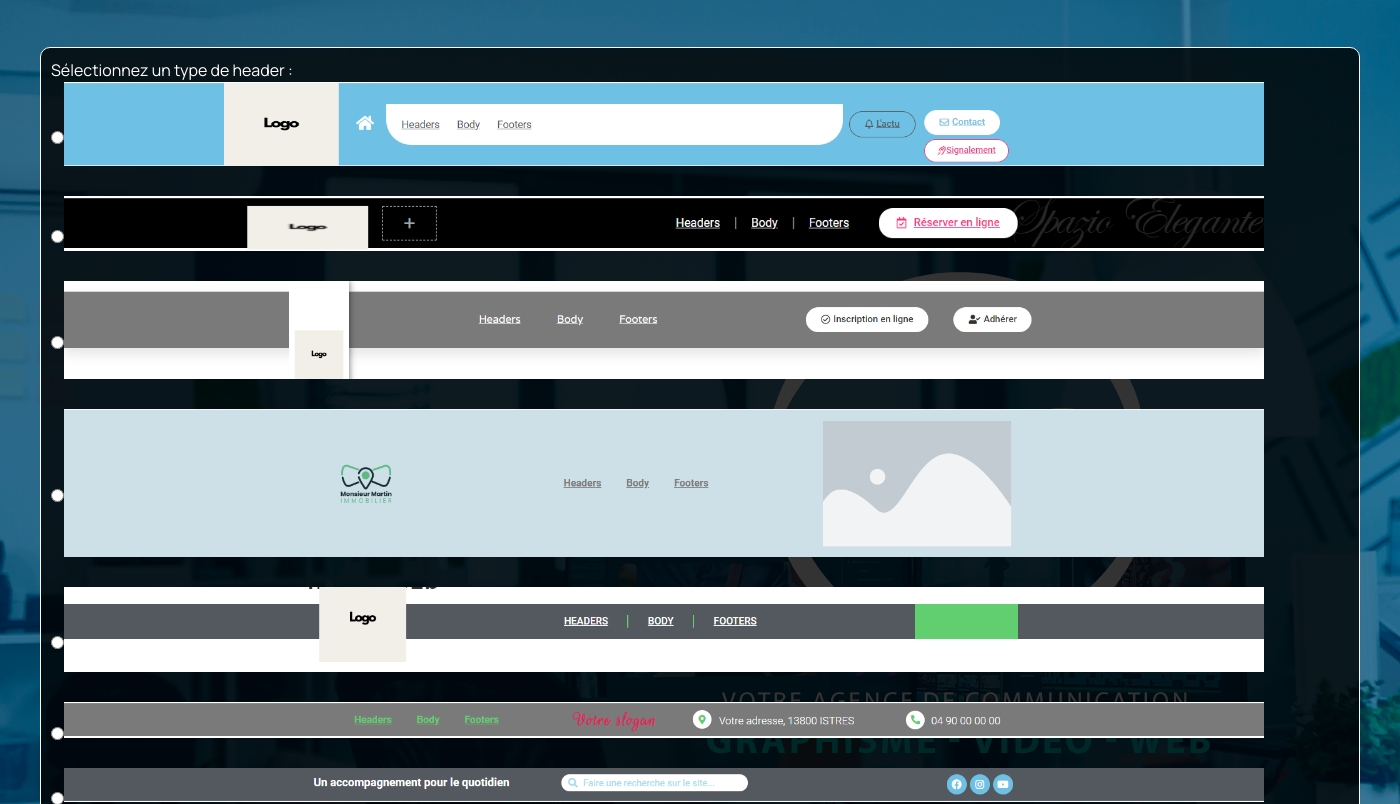
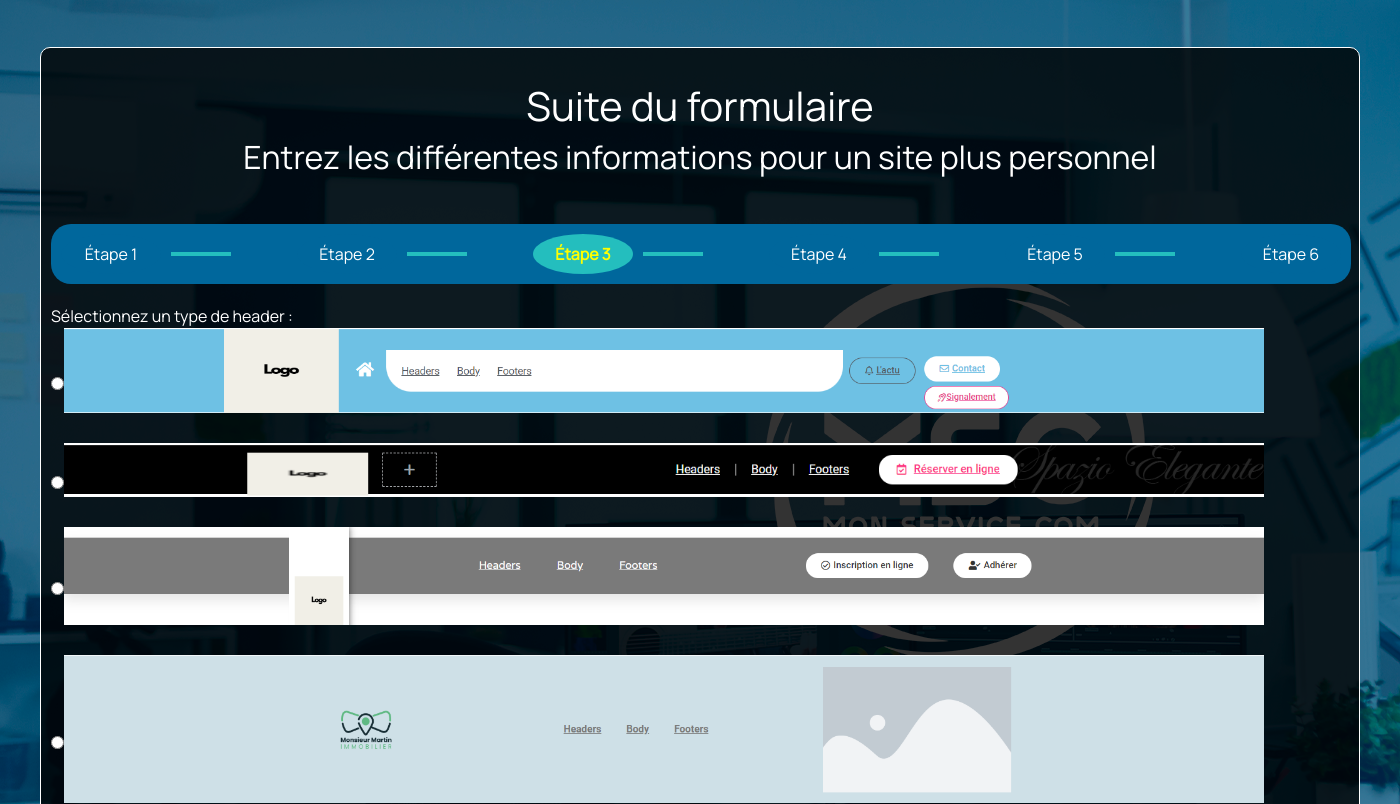
Before and after one commit to Hatem013/MSC_Cahier_Charges, a PHP site: page /MSC-1/client3 in a window 1400 px wide. Shown: the part 73-877 px from the top of the page. Run offline with PHP 8.4, Linux system fonts and the light colour scheme; data that the repository does not hold is empty.

Commit message:
suite progress client3

```diff
--- a/Public/css/progressbar.css
+++ b/Public/css/progressbar.css
@@ -3,7 +3,7 @@
     padding: 0;
     margin-bottom: 20px;
     background-color: #00679c;
-    border-radius: 10px;
+    border-radius: 20px;
     overflow: hidden;
     display: flex;
     justify-content: space-between;
@@ -33,8 +33,7 @@
 
   .progressbar li.active a {
     background-color: #24BEBE;
-    color: white;
-    border: 2px solid #24BEBE;
+    color: yellow;
   }
 
   .progressbar li a {
@@ -42,7 +41,7 @@
     display: inline-block;
     text-decoration: none;
     color: white;
-    width: 40px;
+    width: 100px;
     height: 40px;
     line-height: 40px;
     border-radius: 50%;
@@ -53,14 +52,14 @@
   .progressbar li.active a:before {
     content: attr(data-step);
     position: absolute;
-    top: 100%;
+    top: 50%;
     left: 50%;
-    transform: translateX(-50%);
-    font-size: 12px;
+    transform: translate(-50%, -50%);
+    font-size: 14px;
     color: #24BEBE;
-    white-space: nowrap;
   }
 
   .progressbar li a:hover {
     background-color: #24BEBE;
+    color: yellow;
   }
--- a/views/client3/index.php
+++ b/views/client3/index.php
@@ -4,9 +4,36 @@ include_once ROOT . 'views/home/header.php';
 include_once ROOT . 'views/home/footer.php';
 
 session_start();
+$_SESSION['currentStep'] = 3;
 require_once ROOT . 'App/Model.php';
 ?>
 <div class="container formulaire">
+  <div class="container text-center mt-4 mb-5">
+    <h1>Suite du formulaire</h1>
+    <h2>Entrez les différentes informations pour un site plus personnel</h2>
+  </div>
+  <ul class="progressbar">
+    <li <?php if ($_SESSION['currentStep'] == '') {
+          echo 'class="active"';
+        } ?>><a href=<?php ROOT . "views/client" ?>>Étape 1</a></li>
+    <li <?php if ($_SESSION['currentStep'] == 2) {
+          echo 'class="active"';
+        } ?>><a href=<?php ROOT . "views/client2" ?>>Étape 2</a></li>
+    <li <?php if ($_SESSION['currentStep'] == 3) {
+          echo 'class="active"';
+        } ?>><a href=<?php ROOT . "views/client3" ?>>Étape 3</a></li>
+    <li <?php if ($_SESSION['currentStep'] == 4) {
+          echo 'class="active"';
+        } ?>><a href=<?php ROOT . "views/client4" ?>>Étape 4</a></li>
+    <li <?php if ($_SESSION['currentStep'] == 5) {
+          echo 'class="active"';
+        } ?>><a href=<?php ROOT . "views/client5" ?>>Étape 5</a></li>
+    <li <?php if ($_SESSION['currentStep'] == 6) {
+          echo 'class="active"';
+        } ?>><a href=<?php ROOT . "views/client6" ?>>Étape 6</a></li>
+  </ul>
+
+
   <form method="post" action="">
     <label>Sélectionnez un type de header :</label><br>
     <?php
```
Also changed, not shown: views/client/index.php (+5 -5 lines), views/client2/index.php (+9 -2 lines). Lines whose indentation alone changed are shown as unchanged.
